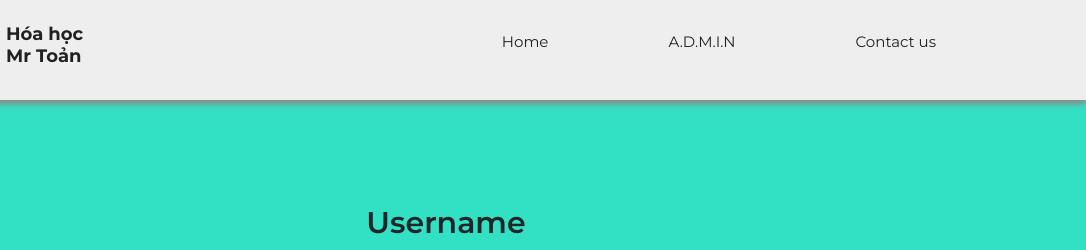
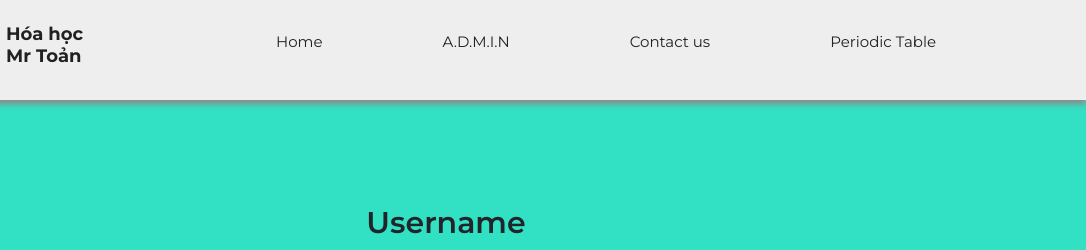
Before and after one commit to Horob1/project1, a plain HTML site: page login.html in a window 1280 px wide. Shown: the top 250 px of the page, 194-1280 px from the left. Drawn offline with nearby package versions, Linux system fonts and the light colour scheme.

Commit message:
update prediodic table

```diff
--- a/login.html
+++ b/login.html
@@ -69,6 +69,9 @@
             <li class="list-item">
               <a href="">Contact us</a>
             </li>
+            <li class="list-item">
+              <a href="prediodic_table/index.html">Periodic Table</a>
+            </li>
           </ul>
         </div>
       </nav>
```
Also changed, not shown: index.html (+3 -0 lines).
